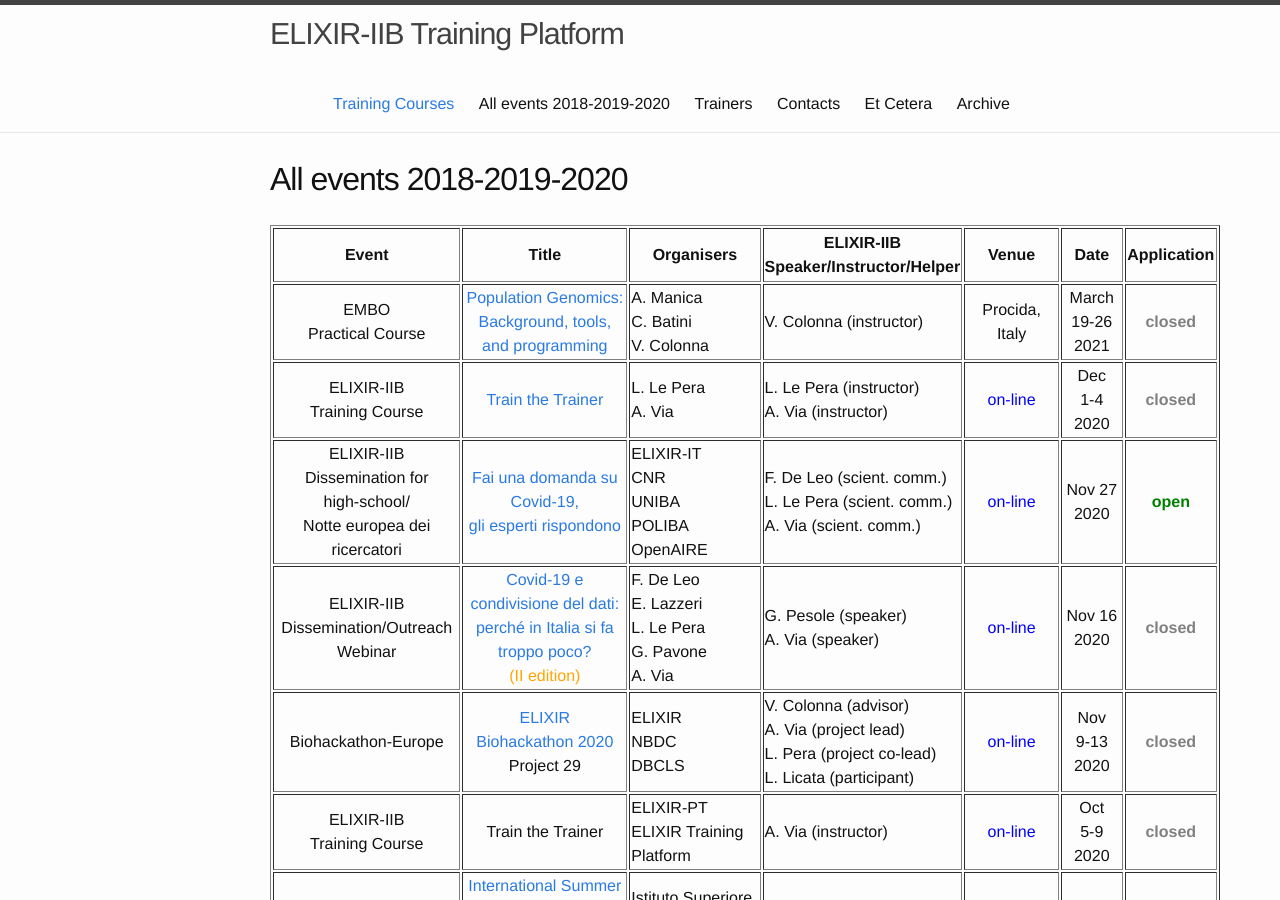
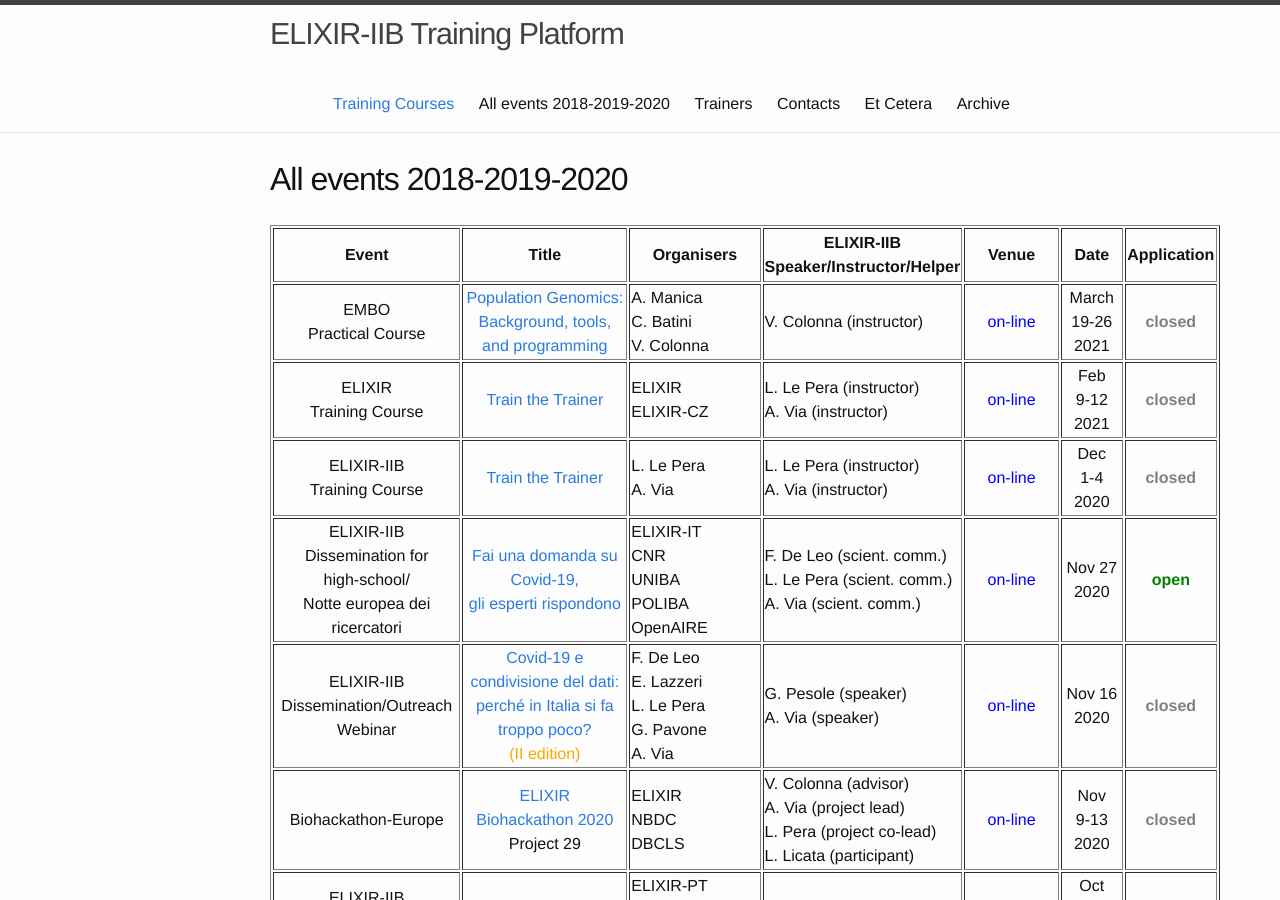
Before and after one commit to ELIXIR-IIB-training/website, a Jekyll site: the page built from _pages/01-all_events_18_19_20.md, in a window 1280 px wide and 900 px high. Built offline with Jekyll 4.4.1, drawn with Linux system fonts in a browser that asks for light colours.

Commit message:
Added TtT organised by ELIXR-CZ

```diff
--- a/_pages/01-all_events_18_19_20.md
+++ b/_pages/01-all_events_18_19_20.md
@@ -19,8 +19,18 @@ permalink: /all_events_2018_2019_2020/
    <td height="50" width="220" align="center"><a href="https://elixir-iib-training.github.io/website/2021/03/19/population-genomics-procida.html">Population Genomics: Background, tools, and programming</a></td>
    <td height="50" width="150">A. Manica<br>C. Batini<br>V. Colonna</td>
    <td height="50" width="150">V. Colonna (instructor)</td>
-   <td height="50" align="center">Procida,<br>Italy</td>
+   <td height="50" align="center"><font color="blue">on-line</font></td>
    <td height="50" width="75" align="center">March<br>19-26<br>2021</td>
+   <td height="50" align="center"><font color="grey"><b>closed</b></font></td>
+</tr>
+<tr>
+<td height="50" align="center">ELIXIR<br>Training Course</td>
+   <td height="50" width="220" align="center"><a href="
+https://web.vscht.cz/~spiwokv/trt/">Train the Trainer</a></td>
+   <td height="50">ELIXIR<br>ELIXIR-CZ</td>
+   <td height="50" width="150">L. Le Pera (instructor)<br>A. Via (instructor)</td>
+   <td height="50" align="center"><font color="blue">on-line</font></td>
+   <td height="50" width="75" align="center">Feb<br>9-12<br>2021</td>
    <td height="50" align="center"><font color="grey"><b>closed</b></font></td>
 </tr>
 <tr>
```
